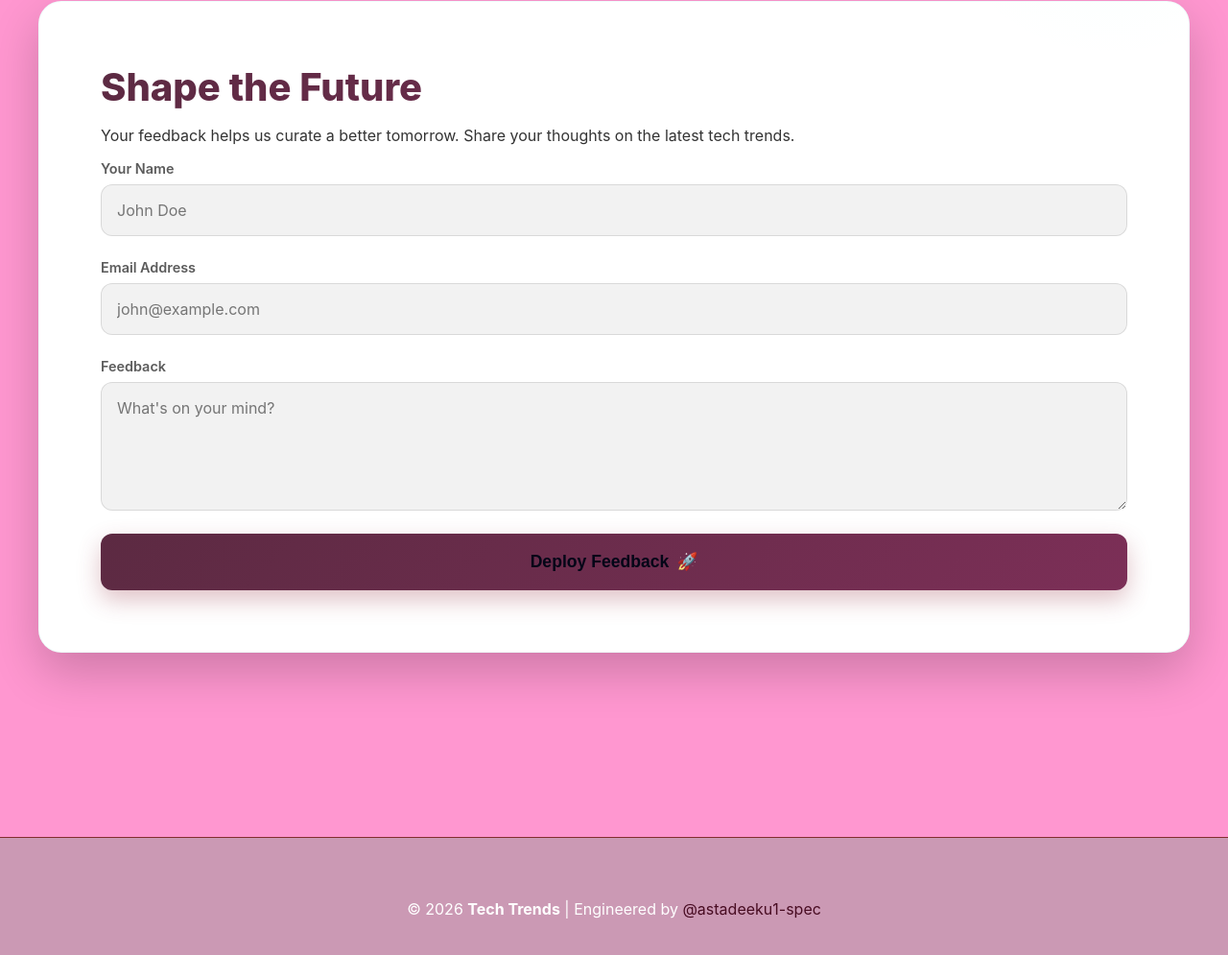
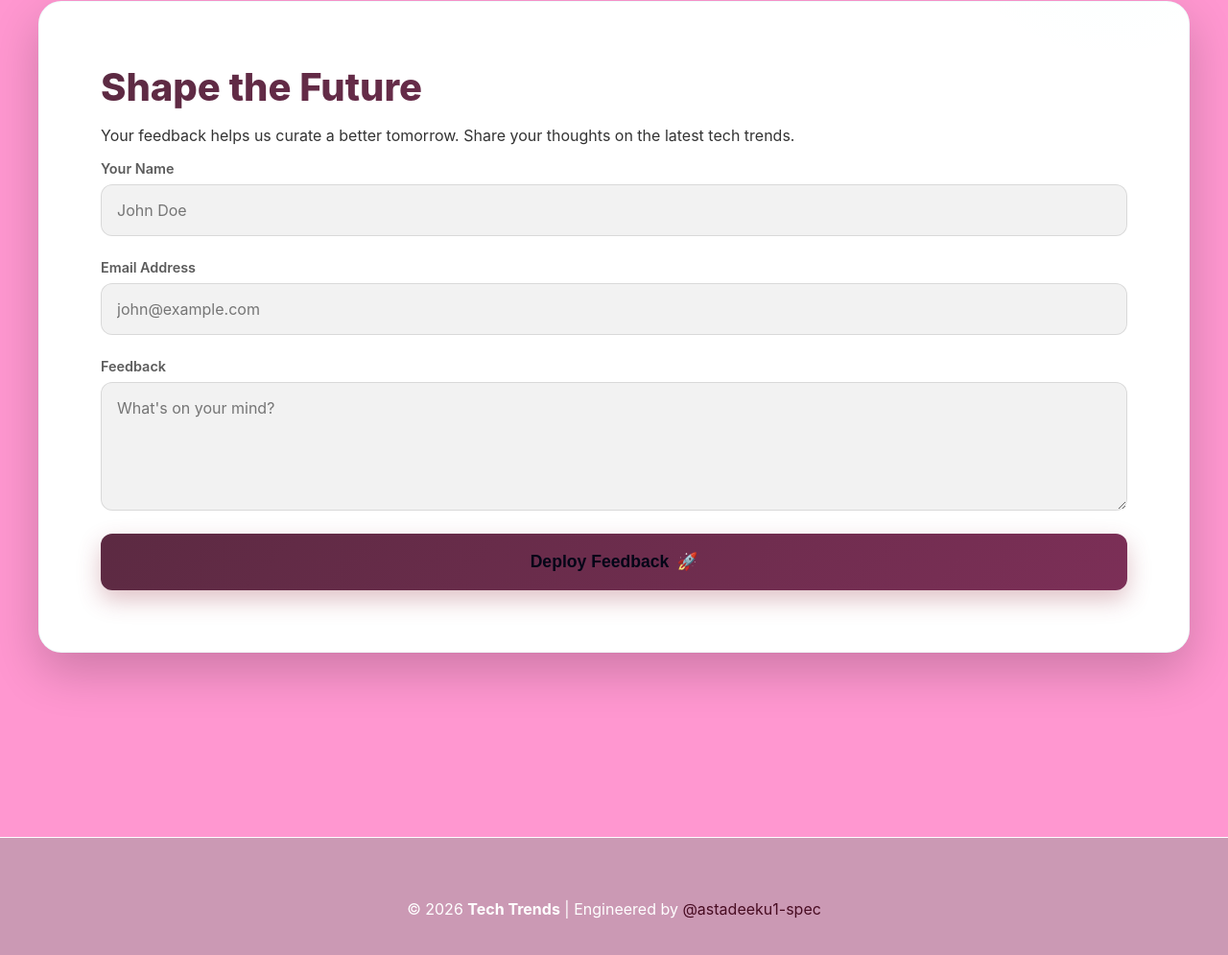
Before and after one commit to astadeeku1-spec/tech-, a website: page index.html in a window 1280 px wide. Shown: the part 2603-3598 px from the top of the page at 96% size. Drawn offline with Linux system fonts and the light colour scheme; no server answers.

Commit message:
change in color

```diff
--- a/index.html
+++ b/index.html
@@ -219,7 +219,7 @@
       text-align: center;
       padding: 3rem;
       margin-top: 5rem;
-      border-top: 1px solid rgb(130, 46, 46);
+      border-top: 1px solid rgb(255, 255, 255);
     }
 
     .loader {
```
